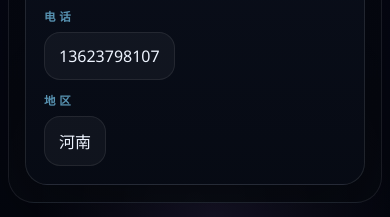
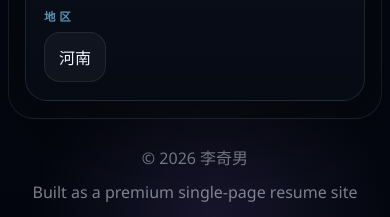
Before and after one commit to blank-kong/resume-site, a plain HTML site: page index.html in a window 390 px wide. Shown: the part 9785-10002 px from the top of the page. Drawn offline with Linux system fonts and the light colour scheme.

Commit message:
Remove phone from public resume

```diff
--- a/index.html
+++ b/index.html
@@ -522,10 +522,6 @@
                 <a href="mailto:13623798107@163.com">13623798107@163.com</a>
               </li>
               <li>
-                <span>电话</span>
-                <a href="tel:13623798107">13623798107</a>
-              </li>
-              <li>
                 <span>地区</span>
                 <a href="https://www.google.com/maps/search/%E6%B2%B3%E5%8D%97" target="_blank" rel="noreferrer">河南</a>
               </li>
```
